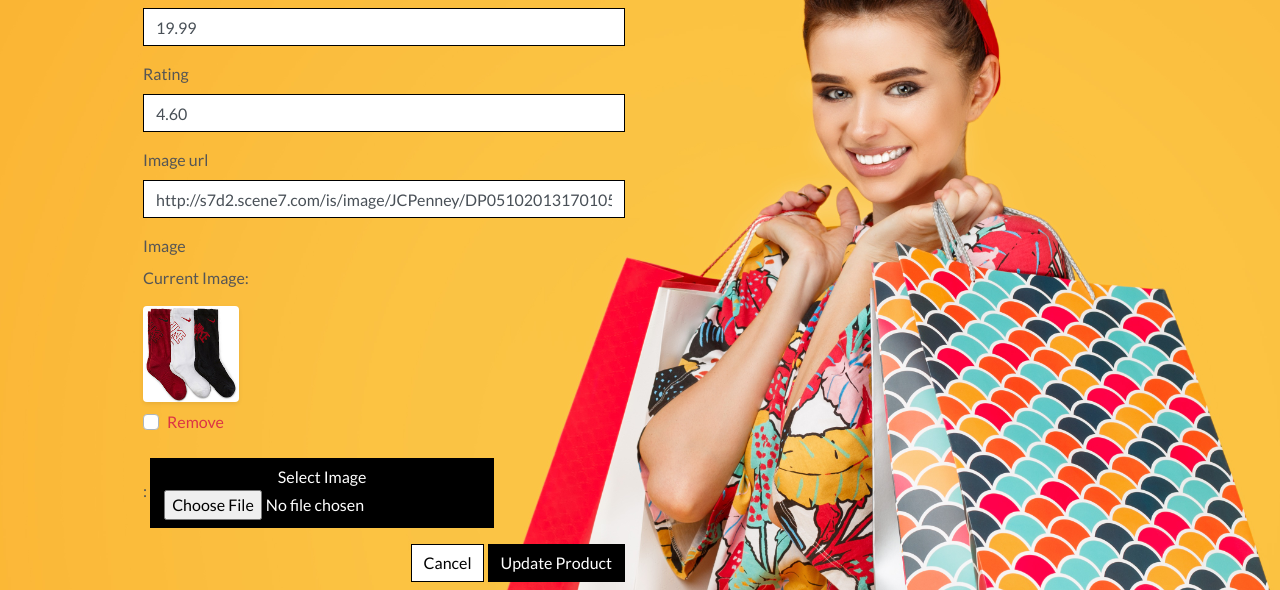
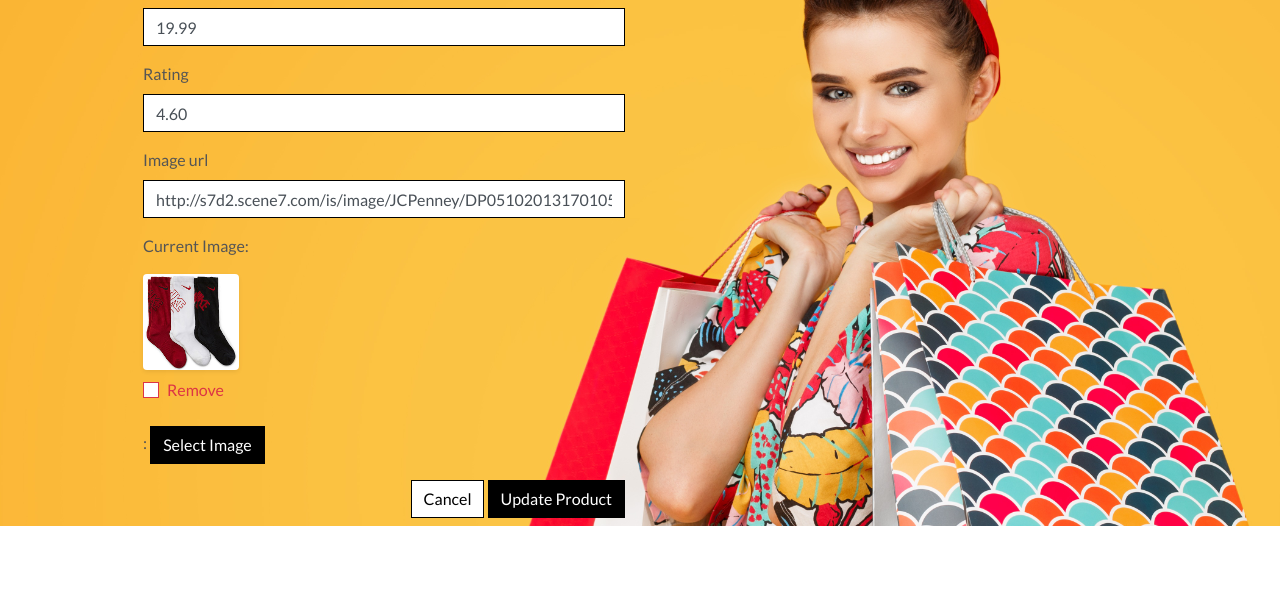
Before and after one commit to mark279455/boutique_ado_v1, a Django app: page /products/edit/12/ in a window 1280 px wide. Shown: the part 986-1576 px from the top of the page. After the commit the page ends 1512 px from the top, so only its background shows below. Run offline with Django 3.2, Linux system fonts and the light colour scheme; the visitor is signed in with stand-in values (Sample User, id 1); data comes from the database, SQL or seed files in the repository; some libraries are stand-ins or nearby versions.

Commit message:
fixed image field part 2

```diff
--- a/boutique_ado/products/templates/products/edit_product.html
+++ b/boutique_ado/products/templates/products/edit_product.html
@@ -25,7 +25,13 @@
             <div class="col-12 col-md-6">
                 <form method="POST" action="{% url 'edit_product' product.id %}" class="form mb-2" enctype="multipart/form-data">
                     {% csrf_token %}
-                    {{ form | crispy }}
+                    {% for field in form %}
+                        {% if field.name != 'image' %}
+                            {{ field | as_crispy_field }}
+                        {% else %}
+                            {{ field }}
+                        {% endif %}
+                    {% endfor %}
                     <div class="text-right">
                         <a class="btn btn-outline-black rounded-0" href="{% url 'products' %}">Cancel</a>
                         <button class="btn btn-black rounded-0" type="submit">Update Product</button>
@@ -35,3 +41,13 @@
         </div>
     </div>
 {% endblock %}
+
+{% block postloadjs %}
+    {{ block.super }}
+    <script type="text/javascript">
+        $('#new-image').change(function() {
+            var file = $('#new-image')[0].files[0];
+            $('#filename').text(`Image will be set to: ${file.name}`);
+        });
+    </script>
+{% endblock %}
--- a/boutique_ado/static/css/base.css
+++ b/boutique_ado/static/css/base.css
@@ -40,7 +40,8 @@ body {
 
 .btn-outline-black {
     background: white;
-    color: black !important; /* use important to override link colors for <a> elements */
+    color: black !important;
+    /* use important to override link colors for <a> elements */
     border: 1px solid black;
 }
 
@@ -83,7 +84,7 @@ body {
     z-index: -1;
 }
 
-a.category-badge > span.badge:hover {
+a.category-badge>span.badge:hover {
     background: #212529 !important;
     color: #fff !important;
 }
@@ -186,8 +187,10 @@ input[name='q']::placeholder {
 /* Allauth form formatting */
 
 .allauth-form-inner-content p {
-    margin-top: 1.5rem; /* mt-4 */
-    color: #6c757d; /* text-secondary */
+    margin-top: 1.5rem;
+    /* mt-4 */
+    color: #6c757d;
+    /* text-secondary */
 }
 
 .allauth-form-inner-content input {
@@ -223,7 +226,7 @@ input[name='q']::placeholder {
     border-radius: 0;
 
     /* standard bootstrap btn transitions */
-    transition: color .15s ease-in-out,background-color .15s ease-in-out,border-color .15s ease-in-out,box-shadow .15s ease-in-out;
+    transition: color .15s ease-in-out, background-color .15s ease-in-out, border-color .15s ease-in-out, box-shadow .15s ease-in-out;
 }
 
 .allauth-form-inner-content button:hover,
@@ -234,8 +237,38 @@ input[name='q']::placeholder {
 }
 
 .allauth-form-inner-content a {
-	color: #17a2b8; /* text-info */
+    color: #17a2b8;
+    /* text-info */
 }
+
+/* Product Foem */
+
+.btn-file {
+    position: relative;
+    overflow: hidden;
+}
+
+.btn-file input[type="file"] {
+    position: absolute;
+    top: 0;
+    right: 0;
+    min-width: 100%;
+    min-height: 100%;
+    opacity: 0;
+    cursor: pointer;
+}
+
+.custom-checkbox .custom-control-label::before {
+    border-radius: 0;
+    border-color: #dc3545;
+}
+
+.custom-checkbox .custom-control-input:checked~.custom-control-label::before::before {
+    background-color: #dc3545;
+    border-color: #dc3545;
+    border-radius: 0;
+}
+
 
 /* fixed top navbar only on medium and up */
 @media (min-width: 992px) {
```
Also changed, not shown: boutique_ado/products/templates/products/add_product.html (+17 -1 lines). Lines whose indentation alone changed are shown as unchanged.
